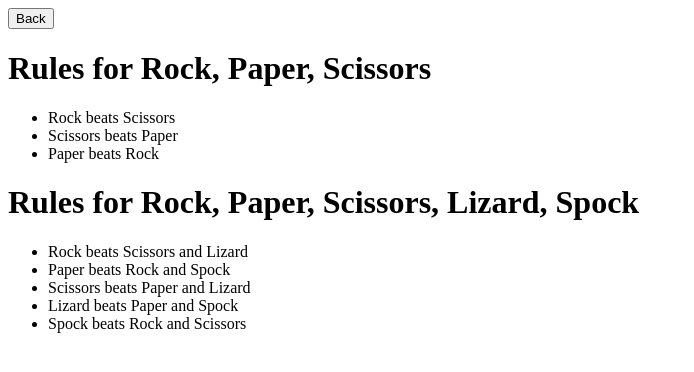
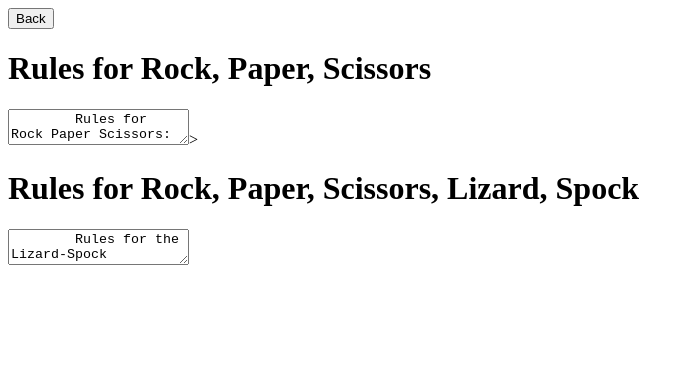
Before and after one commit to comp426-2023-spring/e02-auchil02, a website: page public/rules.html in a window 1280 px wide. Shown: the whole page, without its empty margins (0-694 px from the left). Drawn offline with Linux system fonts and the light colour scheme.

Commit message:
update rules.html

```diff
--- a/public/rules.html
+++ b/public/rules.html
@@ -5,18 +5,25 @@
   <body>
     <button type="button" id="back" onclick="goBack()">Back</button>
     <h1>Rules for Rock, Paper, Scissors</h1>
-    <ul>
-      <li>Rock beats Scissors</li>
-      <li>Scissors beats Paper</li>
-      <li>Paper beats Rock</li>
-    </ul>
+    <textarea>
+        Rules for Rock Paper Scissors:
+            - Scissors CUTS Paper
+            - Paper COVERS Rock
+            - Rock CRUSHES Scissors
+    </textarea>>
     <h1>Rules for Rock, Paper, Scissors, Lizard, Spock</h1>
-    <ul>
-      <li>Rock beats Scissors and Lizard</li>
-      <li>Paper beats Rock and Spock</li>
-      <li>Scissors beats Paper and Lizard</li>
-      <li>Lizard beats Paper and Spock</li>
-      <li>Spock beats Rock and Scissors</li>
-    </ul>
+    <textarea>
+        Rules for the Lizard-Spock Expansion of Rock Paper Scissors:
+            - Scissors CUTS Paper
+            - Paper COVERS Rock
+            - Rock SMOOSHES Lizard
+            - Lizard POISONS Spock
+            - Spock SMASHES Scissors
+            - Scissors DECAPITATES Lizard
+            - Lizard EATS Paper
+            - Paper DISPROVES Spock
+            - Spock VAPORIZES Rock
+            - Rock CRUSHES Scissors
+    </textarea>
   </body>
 </html>
```
Also changed, not shown: public/scripts.js (line endings or trailing spaces).
